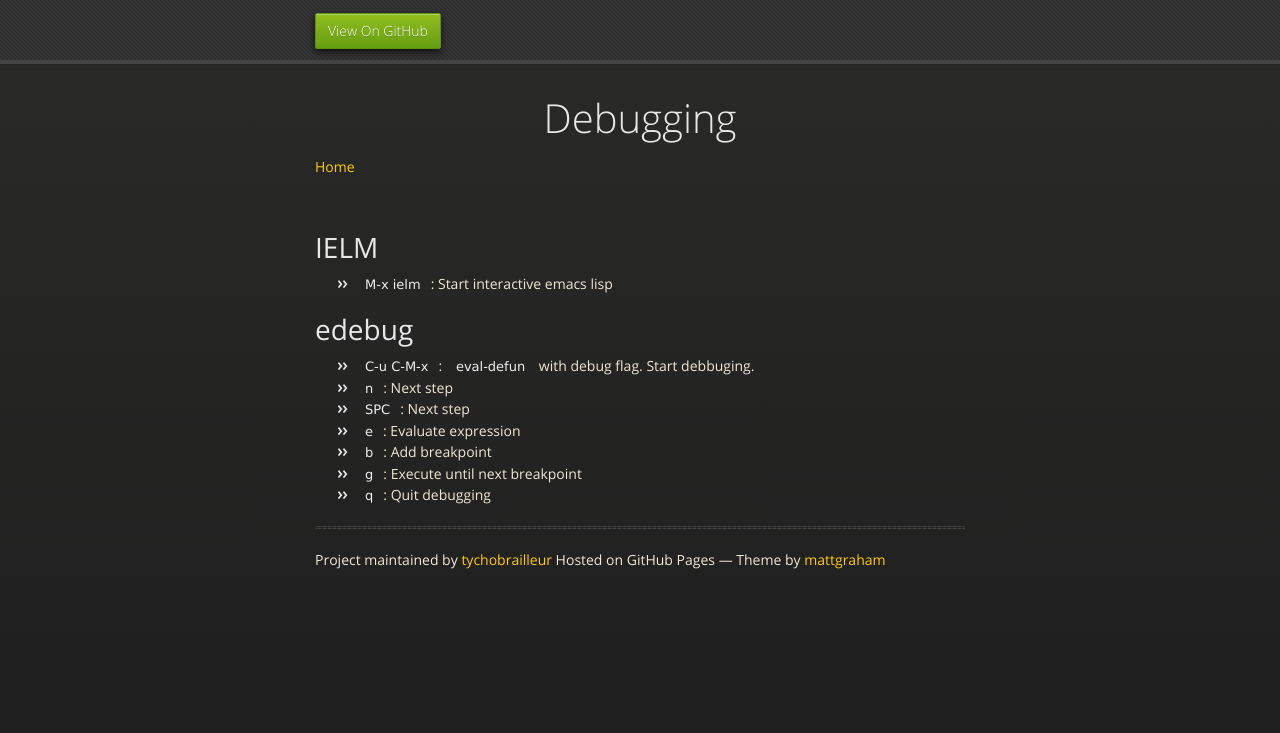
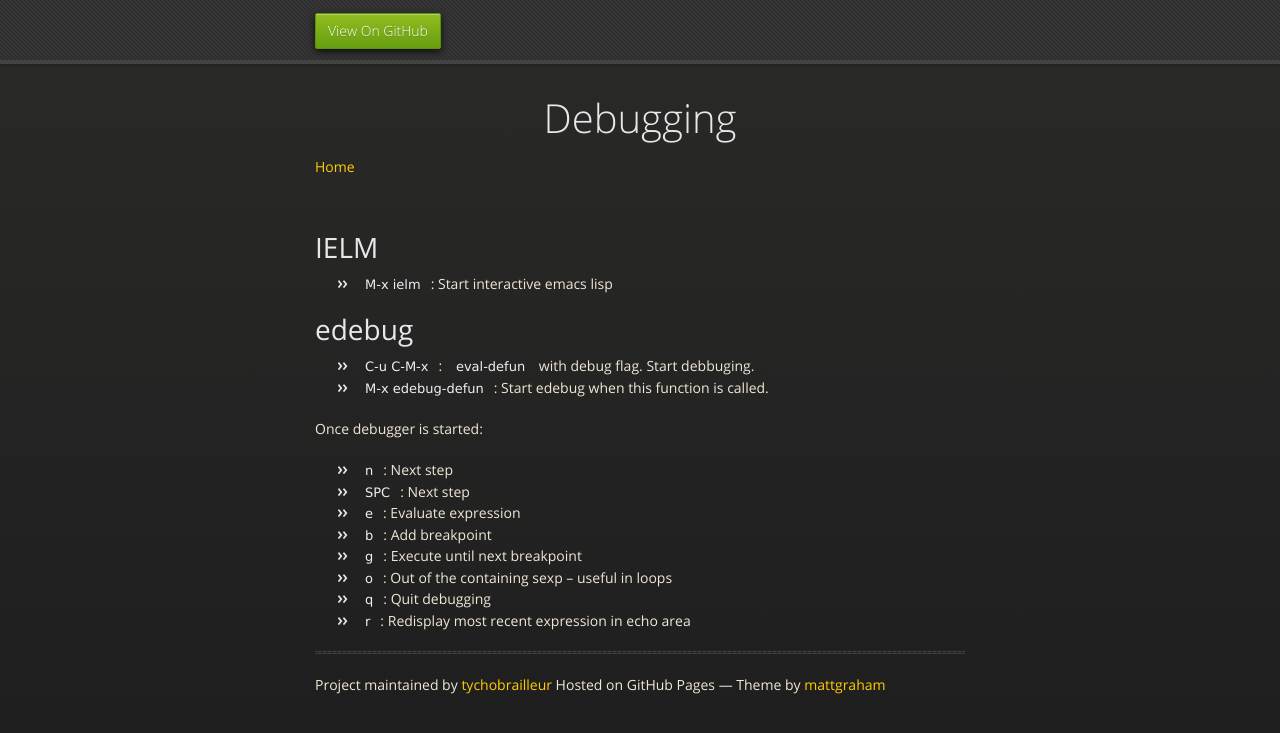
Before and after one commit to tychobrailleur/tychobrailleur.github.io, a Jekyll site: the page built from debug.md, in a window 1280 px wide. Shown: the top 733 px of the page. Built offline with Jekyll 4.4.1, drawn with Linux system fonts in a browser that asks for light colours; nearby versions of some CDN libraries.

Commit message:
Add edebug info.

```diff
--- a/debug.md
+++ b/debug.md
@@ -11,9 +11,15 @@ layout: default
 # edebug
 
 - `C-u C-M-x`: `eval-defun` with debug flag.  Start debbuging.
+- `M-x edebug-defun`: Start edebug when this function is called.
+
+Once debugger is started:
+
 - `n`: Next step
 - `SPC`: Next step
 - `e`: Evaluate expression
 - `b`: Add breakpoint
 - `g`: Execute until next breakpoint
+- `o`: Out of the containing sexp – useful in loops
 - `q`: Quit debugging
+- `r`: Redisplay most recent expression in echo area
```
